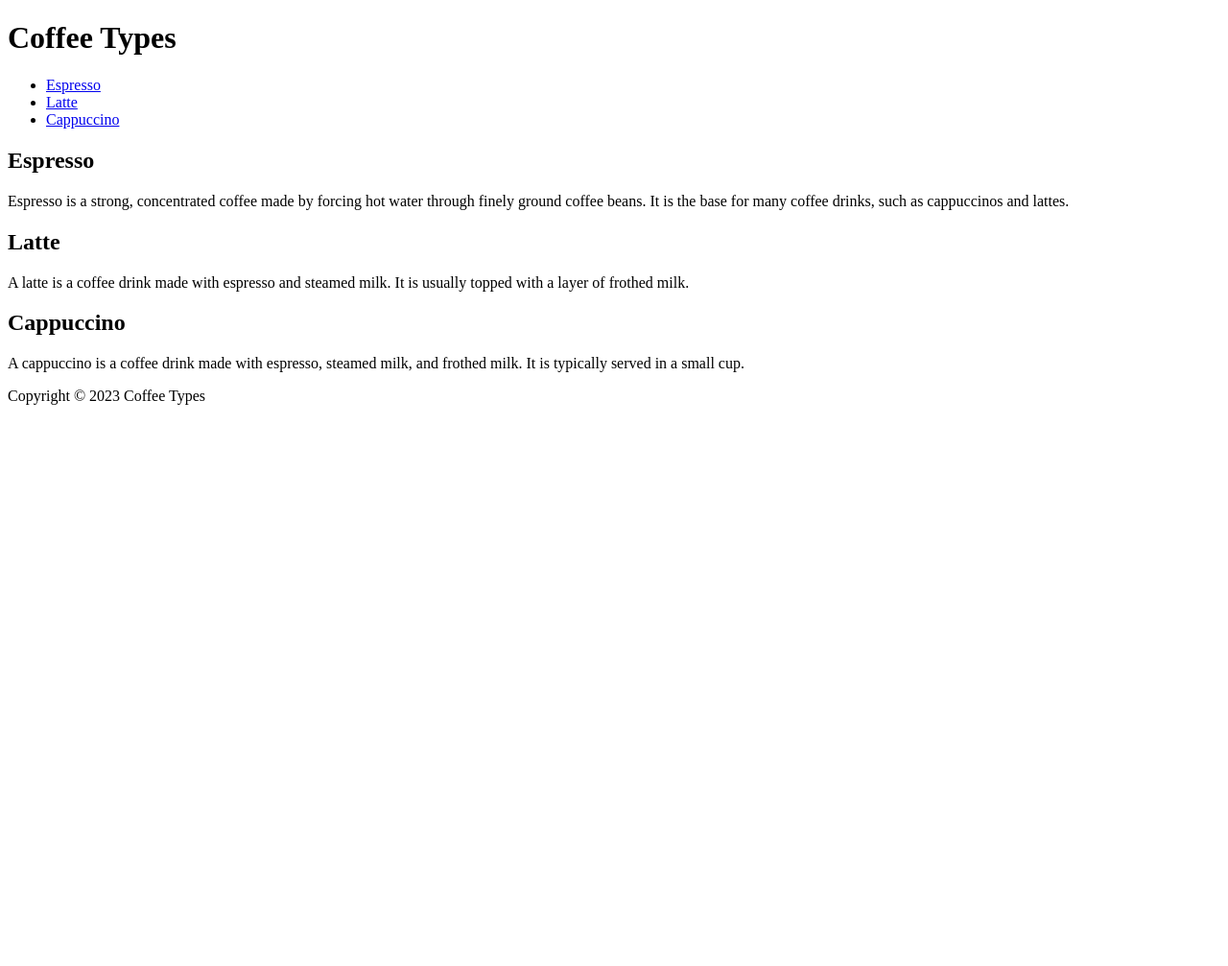
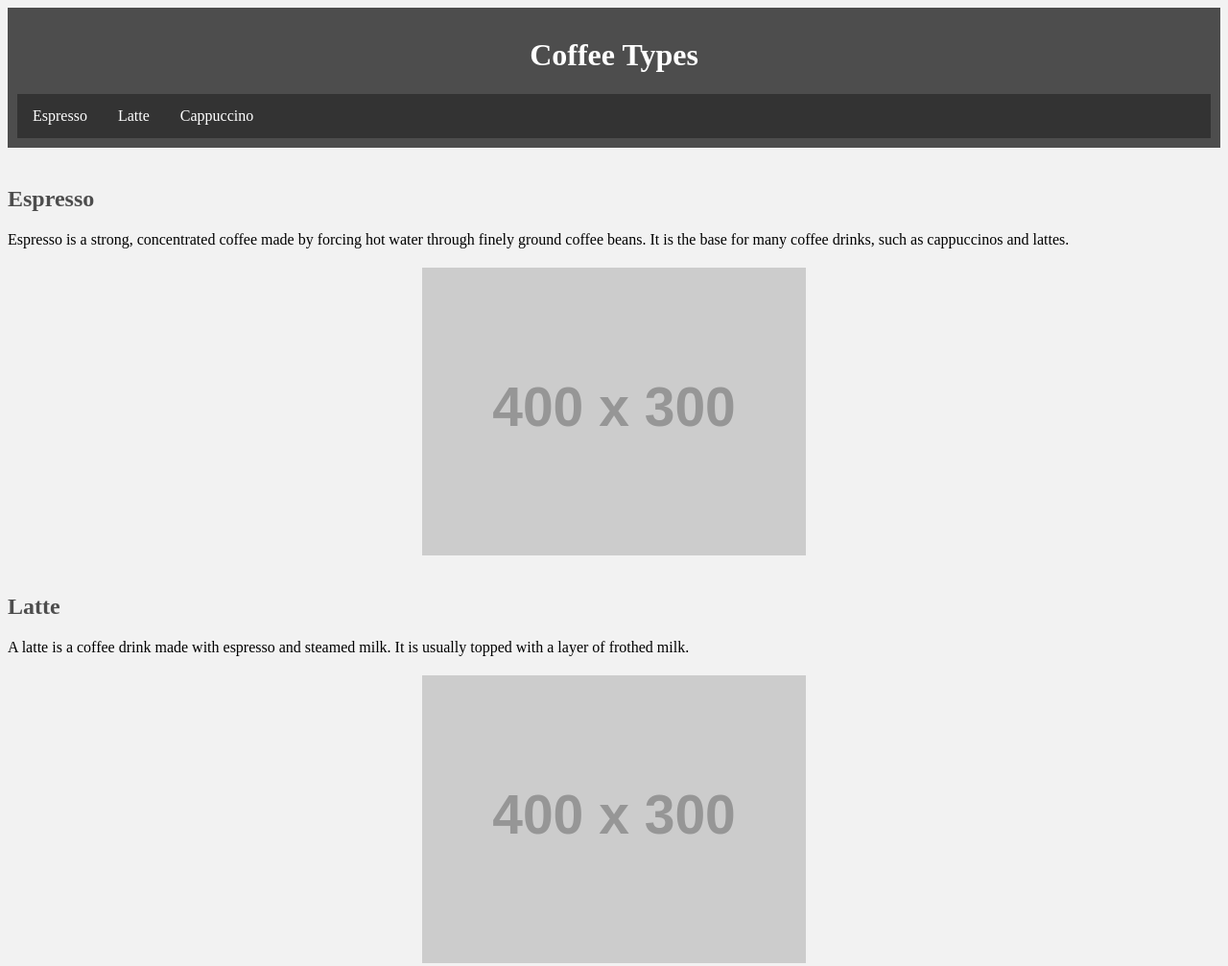
Before and after one commit to marcokosnoot/coffeesite, a plain HTML site: page index.html in a window 1280 px wide. Shown: the top 1007 px of the page at 96% size. Before the commit the page ends 800 px from the top, so only its background shows below. Drawn offline with Linux system fonts and the light colour scheme; placeholder pictures from the web are drawn by us.

Commit message:
Update index.html

```diff
--- a/index.html
+++ b/index.html
@@ -2,6 +2,48 @@
 <html>
 <head>
 	<title>Coffee Types</title>
+	<style>
+		body {
+			background-color: #f2f2f2;
+		}
+		header {
+			background-color: #4d4d4d;
+			color: #fff;
+			padding: 10px;
+			text-align: center;
+		}
+		nav ul {
+			list-style-type: none;
+			margin: 0;
+			padding: 0;
+			overflow: hidden;
+			background-color: #333;
+		}
+		nav li {
+			float: left;
+		}
+		nav li a {
+			display: block;
+			color: #fff;
+			text-align: center;
+			padding: 14px 16px;
+			text-decoration: none;
+		}
+		nav li a:hover {
+			background-color: #111;
+		}
+		h2 {
+			color: #4d4d4d;
+			margin-top: 40px;
+		}
+		img {
+			display: block;
+			margin: auto;
+			max-width: 100%;
+			height: auto;
+			margin-top: 20px;
+		}
+	</style>
 </head>
 <body>
 	<header>
@@ -19,21 +61,24 @@
 		<section id="espresso">
 			<h2>Espresso</h2>
 			<p>Espresso is a strong, concentrated coffee made by forcing hot water through finely ground coffee beans. It is the base for many coffee drinks, such as cappuccinos and lattes.</p>
+			<img src="https://via.placeholder.com/400x300.png?text=Espresso" alt="Espresso">
 		</section>
 
 		<section id="latte">
 			<h2>Latte</h2>
 			<p>A latte is a coffee drink made with espresso and steamed milk. It is usually topped with a layer of frothed milk.</p>
+			<img src="https://via.placeholder.com/400x300.png?text=Latte" alt="Latte">
 		</section>
 
 		<section id="cappuccino">
 			<h2>Cappuccino</h2>
 			<p>A cappuccino is a coffee drink made with espresso, steamed milk, and frothed milk. It is typically served in a small cup.</p>
+			<img src="https://via.placeholder.com/400x300.png?text=Cappuccino" alt="Cappuccino">
 		</section>
 	</main>
 
 	<footer>
-		<p>Copyright © 2023 Coffee Types</p>
+		<p>&copy; 2023 Coffee Types</p>
 	</footer>
 </body>
 </html>
```
